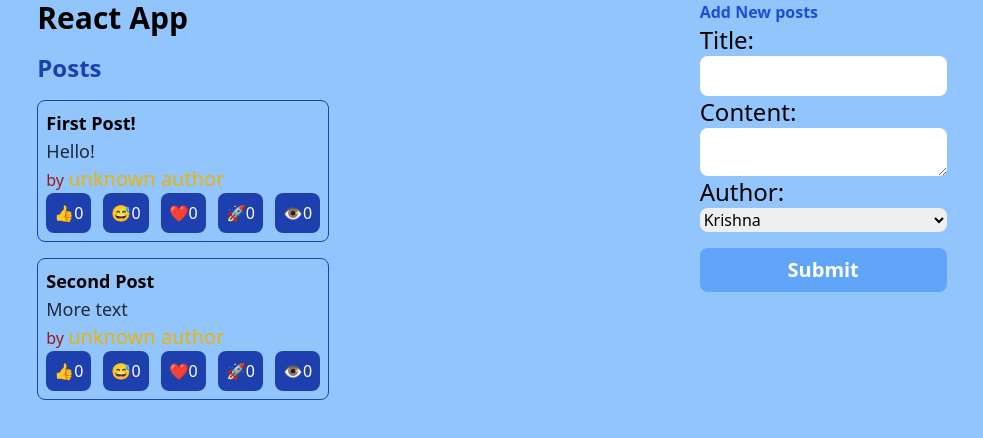
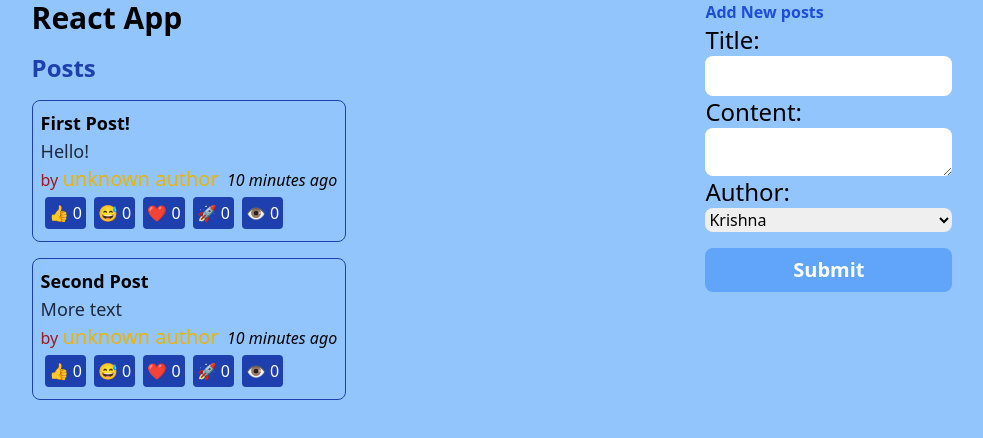
Before and after one commit to krishna-cyber/redux-toolkit, a React (Vite) app in the folder post store/: page / in a window 1280 px wide. Shown: the top 438 px of the page, without its empty margins (148-1131 px from the left). Built offline with nearby package versions, Linux system fonts and the light colour scheme.

Commit message:
reactions added successfully

```diff
--- a/post store/package.json
+++ b/post store/package.json
@@ -11,6 +11,7 @@
   "dependencies": {
     "@reduxjs/toolkit": "^1.9.0",
     "autoprefixer": "^10.4.13",
+    "date-fns": "^2.29.3",
     "postcss": "^8.4.18",
     "react": "^18.2.0",
     "react-dom": "^18.2.0",
--- a/post store/src/features/posts/PostList.jsx
+++ b/post store/src/features/posts/PostList.jsx
@@ -1,52 +1,33 @@
 import React from "react";
 import { useSelector, useDispatch } from "react-redux";
 import { selectAllUsers } from "../users/userSlice";
+import TimeAgo from "./TimeAgo";
+import ReactionButtons from "./ReactionButtons";
 
-import { hooray, heart, rocket, eyes, thumbsup } from "./postSlice";
+import { reactionsAdded } from "./postSlice";
 import PostAuthor from "./PostAuthor";
 
 const PostList = () => {
   const posts = useSelector((state) => state.posts);
+  const orderedPosts = posts
+    .slice()
+    .sort((a, b) => b.date.localeCompare(a.date));
+
   const dispatch = useDispatch();
 
   return (
     <>
       <h2 className=' font-bold text-2xl text-blue-800'>Posts</h2>
-      {posts.map((post) => (
+      {orderedPosts.map((post) => (
         <article
           className=' border border-blue-800 p-2 rounded-lg '
           key={post.id}>
           <h3 className=' font-bold text-lg'>{post.title}</h3>
           <p className=' text-slate-800 text-lg'>{post.content}</p>
           <PostAuthor userId={post.userId} />
+          <TimeAgo timestamp={post.date} />
 
-          <div className=' flex gap-3'>
-            <button
-              className=' bg-blue-800 text-white rounded-lg p-2'
-              onClick={() => dispatch(thumbsup(post.id))}>
-              👍{post.reactions.thumbsUp}
-            </button>
-            <button
-              className=' bg-blue-800 text-white rounded-lg p-2'
-              onClick={() => dispatch(hooray(post.id))}>
-              😅{post.reactions.hooray}
-            </button>
-            <button
-              className=' bg-blue-800 text-white rounded-lg p-2'
-              onClick={() => dispatch(heart(post.id))}>
-              ❤️{post.reactions.heart}
-            </button>
-            <button
-              className=' bg-blue-800 text-white rounded-lg p-2'
-              onClick={() => dispatch(rocket(post.id))}>
-              🚀{post.reactions.rocket}
-            </button>
-            <button
-              onClick={() => dispatch(eyes(post.id))}
-              className=' bg-blue-800 text-white rounded-lg p-2'>
-              👁️{post.reactions.eyes}
-            </button>
-          </div>
+          <ReactionButtons post={post} />
         </article>
       ))}
     </>
--- /dev/null
+++ b/post store/src/features/posts/ReactionButtons.jsx
@@ -0,0 +1,35 @@
+import { reactionsAdded } from "./postSlice";
+import { useDispatch } from "react-redux";
+
+const reactionemojis = {
+  thumbsUp: "👍",
+  hooray: "😅",
+  heart: "❤️",
+  rocket: "🚀",
+  eyes: "👁️",
+};
+
+const ReactionButtons = ({ post }) => {
+  const dispatch = useDispatch();
+  return (
+    <>
+      <div>
+        {Object.entries(reactionemojis).map(([name, emoji]) => {
+          return (
+            <button
+              key={name}
+              type='button'
+              className='m-1 p-1 bg-blue-800 text-white rounded'
+              onClick={() =>
+                dispatch(reactionsAdded({ id: post.id, reaction: name }))
+              }>
+              {emoji} {post.reactions[name]}
+            </button>
+          );
+        })}
+      </div>
+    </>
+  );
+};
+
+export default ReactionButtons;
--- /dev/null
+++ b/post store/src/features/posts/TimeAgo.jsx
@@ -0,0 +1,17 @@
+import { parseISO, formatDistanceToNow } from "date-fns";
+
+const TimeAgo = ({ timestamp }) => {
+  let timeAgo = "";
+  if (timestamp) {
+    const date = parseISO(timestamp);
+    const timePeriod = formatDistanceToNow(date);
+    timeAgo = `${timePeriod} ago`;
+  }
+  return (
+    <span title={timestamp}>
+      &nbsp; <i>{timeAgo}</i>
+    </span>
+  );
+};
+
+export default TimeAgo;
--- a/post store/src/features/posts/postSlice.js
+++ b/post store/src/features/posts/postSlice.js
@@ -1,16 +1,19 @@
 import { createSlice, nanoid } from "@reduxjs/toolkit";
+import { sub } from "date-fns";
 
 const initialState = [
   {
     id: "1",
     title: "First Post!",
     content: "Hello!",
+    date: sub(new Date(), { minutes: 10 }).toISOString(),
     reactions: { thumbsUp: 0, hooray: 0, heart: 0, rocket: 0, eyes: 0 },
   },
   {
     id: "2",
     title: "Second Post",
     content: "More text",
+    date: sub(new Date(), { minutes: 10 }).toISOString(),
     reactions: { thumbsUp: 0, hooray: 0, heart: 0, rocket: 0, eyes: 0 },
   },
 ];
@@ -19,65 +22,33 @@ export const postSlice = createSlice({
   name: "posts",
   initialState,
   reducers: {
-    thumbsup: (state, action) => {
-      const { id } = action.payload;
-
-      const existingPost = state.find((post) => post.id === id);
-      if (existingPost) {
-        existingPost.reactions.thumbsUp++;
-      }
-    },
-    hooray: (state, action) => {
-      const { id } = action.payload;
-      const existingPost = state.find((post) => post.id === id);
-      if (existingPost) {
-        existingPost.reactions.hooray++;
-      }
-    },
-
-    heart: (state, action) => {
-      const { id } = action.payload;
-      const existingPost = state.find((post) => post.id === id);
-      if (existingPost) {
-        existingPost.reactions.heart++;
-      }
-    },
-
-    rocket: (state, action) => {
-      const { id } = action.payload;
-      const existingPost = state.find((post) => post.id === id);
-      if (existingPost) {
-        existingPost.reactions.rocket++;
-      }
-    },
-
-    eyes: (state, action) => {
-      const { id } = action.payload;
-      const existingPost = state.find((post) => post.id === id);
-      if (existingPost) {
-        existingPost.reactions.eyes++;
-      }
-    },
-
     postAdded: {
       reducer(state, action) {
         state.push(action.payload);
       },
-      prepare(title, content, userId) {
+      prepare(title, content, user) {
         return {
           payload: {
             id: nanoid(),
             title,
             content,
-            userId,
+            user,
+            date: new Date().toISOString(),
+            reactions: { thumbsUp: 0, hooray: 0, heart: 0, rocket: 0, eyes: 0 },
           },
         };
       },
     },
+    reactionsAdded(state, action) {
+      const { id, reaction } = action.payload;
+      const existingPost = state.find((post) => post.id === id);
+      if (existingPost) {
+        existingPost.reactions[reaction]++;
+      }
+    },
   },
 });
 
-export const { postAdded, hooray, heart, rocket, eyes, thumbsup } =
-  postSlice.actions;
+export const { postAdded, reactionsAdded } = postSlice.actions;
 
 export default postSlice.reducer;
```
Also changed, not shown: 1 other file (tests, documents, lock files or other folders).
